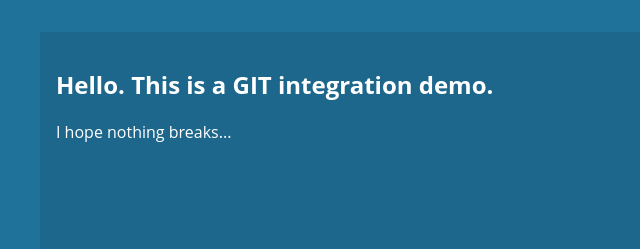
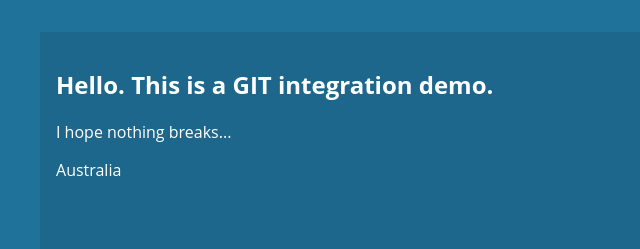
Before and after one commit to t4davelarkan/git-sample-site-test, a website: page git-integration/page-layouts/home.html in a window 1280 px wide. Shown: the top 249 px of the page, 0-640 px from the left. Drawn offline with nearby package versions, Linux system fonts and the light colour scheme; files that its build step writes are made by us from their sources.

Commit message:
Australia

```diff
--- a/git-integration/page-layouts/home.html
+++ b/git-integration/page-layouts/home.html
@@ -18,6 +18,7 @@
       <div class="general">
   <h2>Hello. This is a GIT integration demo.</h2>
   I hope nothing breaks...
+  <p>Australia</p>
 </div>
 
 <!-- @@@T4Parse = startFooter -->
```
